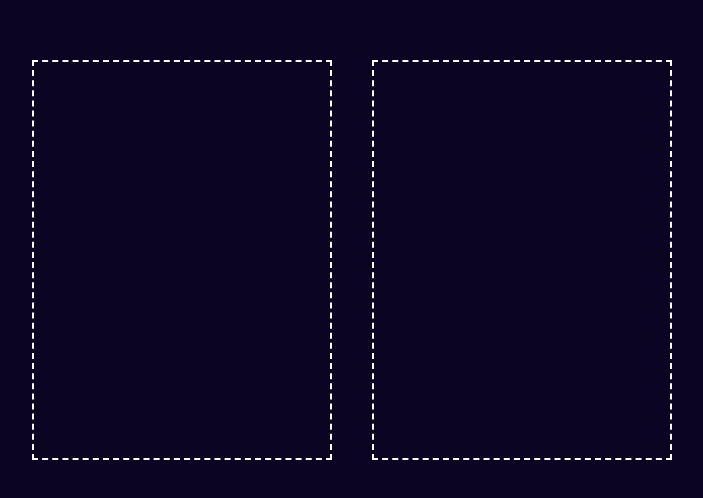
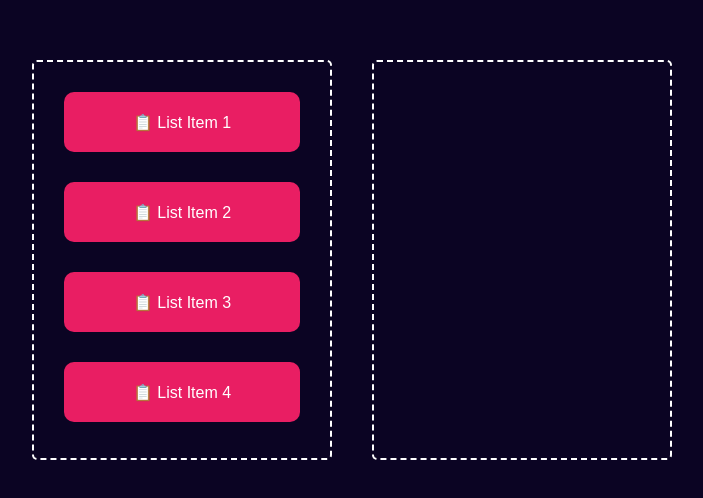
Before and after one commit to Eman-Abukhater/DragAndDropJS, a plain HTML site: page index.html in a window 1280 px wide. Shown: the part 140-638 px from the top of the page, without its empty margins (288-991 px from the left). Drawn offline with Linux system fonts and the light colour scheme.

Commit message:
add items to drag them

```diff
--- a/index.html
+++ b/index.html
@@ -1,22 +1,20 @@
 <!DOCTYPE html>
 <html lang="en">
   <head>
-    <meta charset="UTF-8">
-    <meta name="viewport" content="width=device-width, initial-scale=1.0">
-    <link rel="stylesheet" href="style.css">
+    <meta charset="UTF-8" />
+    <meta name="viewport" content="width=device-width, initial-scale=1.0" />
+    <link rel="stylesheet" href="style.css" />
     <title>Drag & Drop Using JavaSctipt</title>
   </head>
   <body>
     <div class="container">
       <div id="left">
-
+        <div class="list" draggable="true">📋 List Item 1</div>
+        <div class="list" draggable="true">📋  List Item 2</div>
+        <div class="list" draggable="true">📋 List Item 3</div>
+        <div class="list" draggable="true">📋  List Item 4</div>
       </div>
-        <div id="right">
+      <div id="right"></div>
     </div>
-
-
-
-    </div>
-
   </body>
 </html>
--- a/style.css
+++ b/style.css
@@ -4,19 +4,30 @@
   font-family: "Poppins", sans-serif;
   box-sizing: border-box;
 }
-  .container{
+.container {
   width: 100%;
   min-height: 100vh;
   display: flex;
   justify-content: center;
   align-items: center;
   background-color: #0b0423;
-
 }
-  #left, #right{
+#left,
+#right {
   width: 300px;
   min-height: 400px;
   margin: 20px;
   border: 2px dashed #fff;
-
+  border-radius: 5px;
 }
+.list {
+  background: #e91e63;
+  color: white;
+  height: 60px;
+  margin: 30px;
+  display: flex;
+  justify-content: center;
+  align-items: center;
+  cursor: grab;
+  border-radius: 10px;
+}
```
Lines whose indentation alone changed are shown as unchanged.
